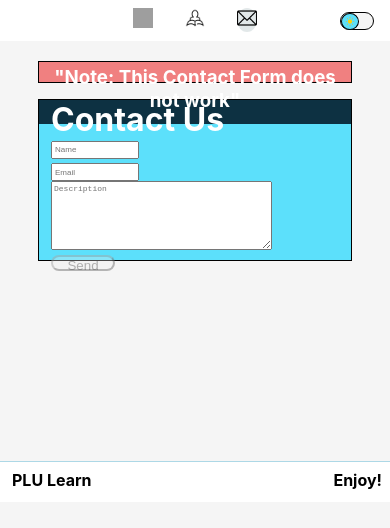
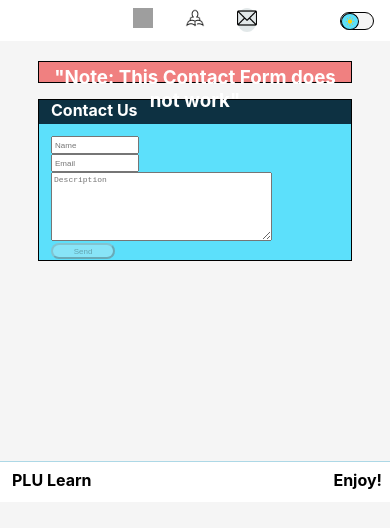
Before and after one commit to StuartGavidia/pluscience, a React (Create React App) app: page /Contact in a window 390 px wide. Shown: the top 528 px of the page. Built offline with nearby package versions, Linux system fonts and the light colour scheme; grey boxes are pictures that could not be loaded.

Commit message:
Adjust Contact Mobile

```diff
--- a/src/Components/ContactForm/ContactForm.css
+++ b/src/Components/ContactForm/ContactForm.css
@@ -4,6 +4,7 @@
     border: 1px solid black;
     margin: 0 auto;
     background-color: #5CE0FB;
+    font-size: 1rem;
 }
 
 .dark-contact-form {
@@ -12,6 +13,7 @@
     border: 1px solid black;
     margin: 0 auto;
     background-color: #232c33;
+    font-size: 1rem;
 }
 
 .contact-form-header {
@@ -58,6 +60,7 @@
     width: 8rem;
     height: 2rem;
     border-radius: 2rem;
+    font-size: 1rem;
 }
 
 .form-submit-active {
@@ -67,12 +70,14 @@
     background-color: white;
     color: black;
     border: 1px solid black;
+    font-size: 1rem;
 }
 
 .form-submit-active:hover {
     background-color: #151c21;
     color: white;
-    border: 1px solid white
+    border: 1px solid white;
+    font-size: 1rem;
 }
 
 h1{
```
